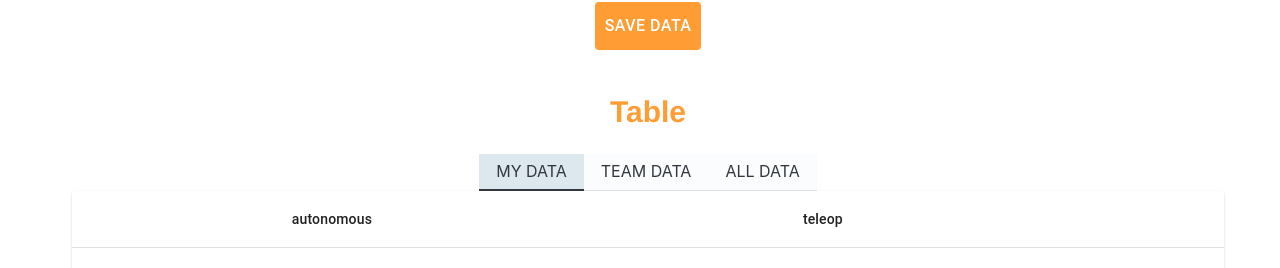
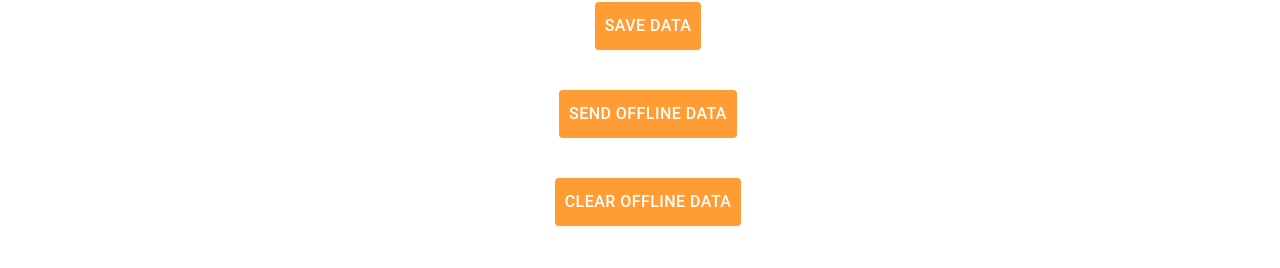
Before and after one commit to Mika4239/kassandra2024, a React (Vite) app: page /data in a window 1280 px wide. Shown: the part 436-704 px from the top of the page. Built offline with nearby package versions, Linux system fonts and the light colour scheme; no server answers.

Commit message:
added functions that store and retrive offline data in cookies

```diff
--- a/src/components/qrReader/qrReader.tsx
+++ b/src/components/qrReader/qrReader.tsx
@@ -9,6 +9,7 @@ import { Cameraswitch } from "@mui/icons-material";
 
 const ADD_DATA = "Add data from qr code";
 const SAVE_DATA = "Save data";
+const SEND_OFFLINE_DATA = "Send offline data";
 
 const QrReader: React.FC = () => {
   const { classes } = useStyles();
@@ -45,16 +46,51 @@ const QrReader: React.FC = () => {
   };
 
   const saveData = (e: HTMLButtonElement) => {
+    if (navigator.onLine) {
       data &&
         executeQuery(createMatchData, { input: JSON.parse(data) }).then(
           (response) => {
             if (response) {
-            console.log(`'Got data: ${data}`);
+              console.log(`Got data: ${data}`);
               setData("");
               e.textContent = "Saved";
             }
           }
         );
+    } else {
+      if (data) {
+        document.cookie = `offlinedata=${data}`;
+        setData("");
+        e.textContent = "Saved offline";
+      }
+    }
+  };
+
+  const sendOfflineData = () => {
+    const offlineData = getOfflineData();
+    console.log(offlineData);
+    if (offlineData && offlineData.length > 0) {
+      executeQuery(createMatchData, { input: JSON.parse(offlineData)})
+    } else {
+      console.log("No offline data to send");
+    }
+  };
+
+  const getOfflineData = (): string[] => {
+    const cookies = document.cookie.split("; ");
+    const offlineDataCookie = cookies.find(
+      (cookie) => cookie.startsWith("offlinedata=")
+    );
+    if (offlineDataCookie) {
+      const offlineDataString = offlineDataCookie.split("=")[1];
+      return offlineDataString.split(",");
+    }
+    return [];
+  };
+
+  const removeOfflineData = () => {
+    document.cookie = "offlinedata=; expires=Thu, 01 Jan 1970 00:00:00 UTC; path=/;";
+    console.log("cleared offline data");
   };
 
   useEffect(() => {
@@ -78,6 +114,15 @@ const QrReader: React.FC = () => {
       >
         {SAVE_DATA}
       </Button>
+      <Button
+        className={classes.qrButton}
+        onClick={() => sendOfflineData()}
+      >
+        {SEND_OFFLINE_DATA}
+      </Button>
+      <Button className={classes.qrButton} onClick={() => removeOfflineData()}>
+        Clear offline data
+      </Button>
       <Dialog maxWidth="lg" open={open} onClose={() => setOpen(false)}>
         <DialogContent className={classes.dialog}>
           <Webcam
@@ -86,7 +131,7 @@ const QrReader: React.FC = () => {
             height={1000}
             screenshotFormat="image/jpeg"
             audio={false}
-            videoConstraints={{facingMode: isFront ? 'user' : {exact: 'environment'}}}
+            videoConstraints={{ facingMode: isFront ? 'user' : { exact: 'environment' } }}
           />
           <IconButton onClick={() => setIsFront(prev => !prev)}>
             <Cameraswitch />
```
Lines whose indentation alone changed are shown as unchanged.
